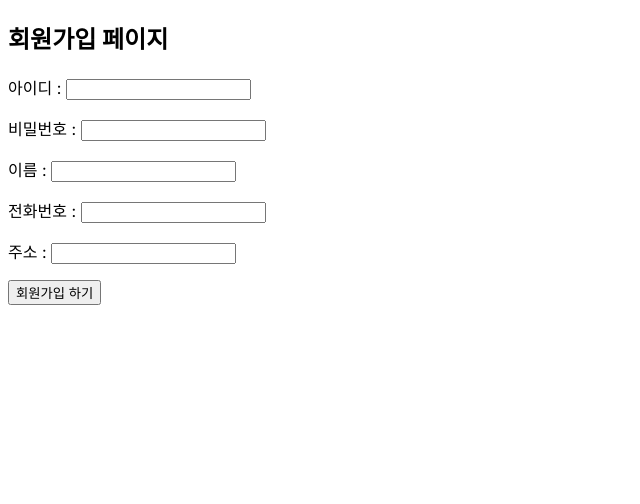
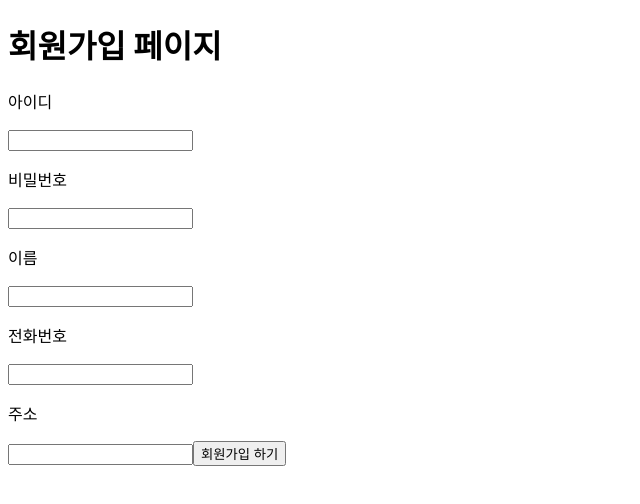
Before and after one commit to Hojoomoney/team-project-soccer-fe, a Next.js app: page /join in a window 1280 px wide. Shown: the top 504 px of the page, without its empty margins (0-640 px from the left). Built offline with nearby package versions, Linux system fonts and the light colour scheme.

Commit message:
update pages 240322

```diff
--- a/app/join/page.tsx
+++ b/app/join/page.tsx
@@ -1,5 +1,6 @@
 "use client";
 
+import axios from "axios";
 import { useState } from "react";
 const SERVER = "http://localhost:8080";
 
@@ -41,26 +42,25 @@ export default function Join() {
 
   const handleSubmit = () => {
     alert("리퀘스트가 가져가는 이름 : " + join.username);
+
+    axios.post(url, data, config).then((res) => {
+      alert("리스폰스가 가져온 이름 : " + JSON.stringify(res.data));
+    });
   };
 
   return (
     <>
-      <h2>회원가입 페이지</h2>
-      <p>
-        아이디 : <input type="text" onChange={handleChangeUsername} />
-      </p>
-      <p>
-        비밀번호 : <input type="text" onChange={handleChangePassword} />
-      </p>
-      <p>
-        이름 : <input type="text" onChange={handleChangeName} />
-      </p>
-      <p>
-        전화번호 : <input type="text" onChange={handleChangePhone} />
-      </p>
-      <p>
-        주소 : <input type="text" onChange={handleChangeAddress} />
-      </p>
+      <h1>회원가입 페이지</h1>
+      <p>아이디</p>
+      <input type="text" onChange={handleChangeUsername} />
+      <p>비밀번호</p>
+      <input type="text" onChange={handleChangePassword} />
+      <p>이름</p>
+      <input type="text" onChange={handleChangeName} />
+      <p>전화번호</p>
+      <input type="text" onChange={handleChangePhone} />
+      <p>주소</p>
+      <input type="text" onChange={handleChangeAddress} />
       <button onClick={handleSubmit}>회원가입 하기</button>
     </>
   );
--- a/app/login/page.tsx
+++ b/app/login/page.tsx
@@ -36,7 +36,7 @@ export default function Login() {
 
   return (
     <>
-      <h2>로그인 페이지</h2>
+      <h1>로그인 페이지</h1>
       <p>아이디</p>
       <input type="text" onChange={handleChangeUsername} />
       <p>비밀번호</p>
```
Also changed, not shown: app/attraction/page.tsx (added, +9 -0 lines), app/page.tsx (+28 -27 lines).
